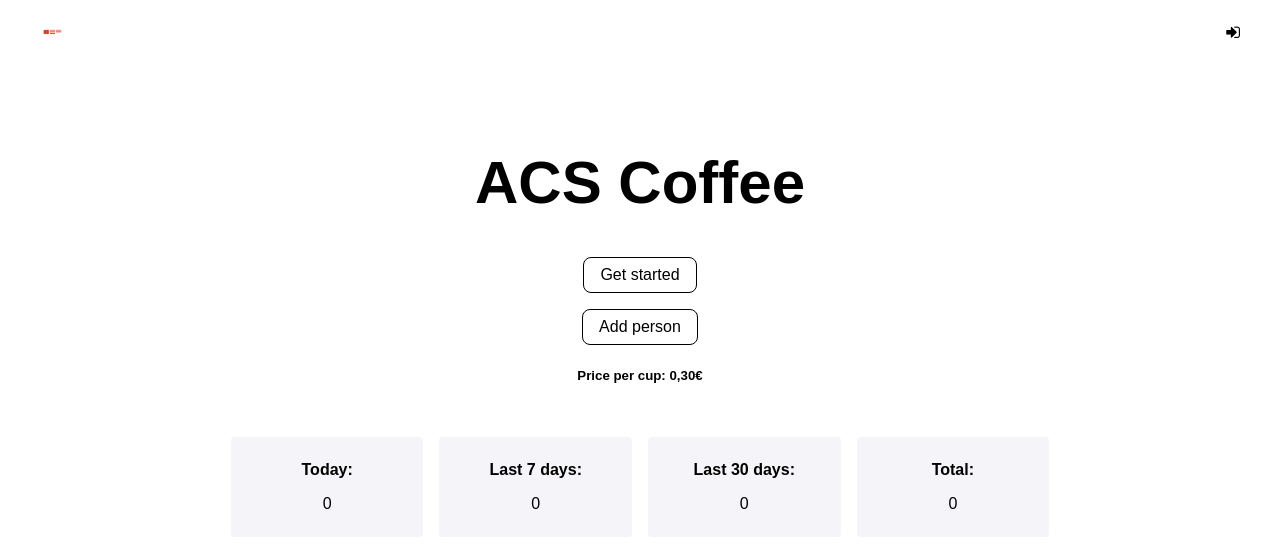
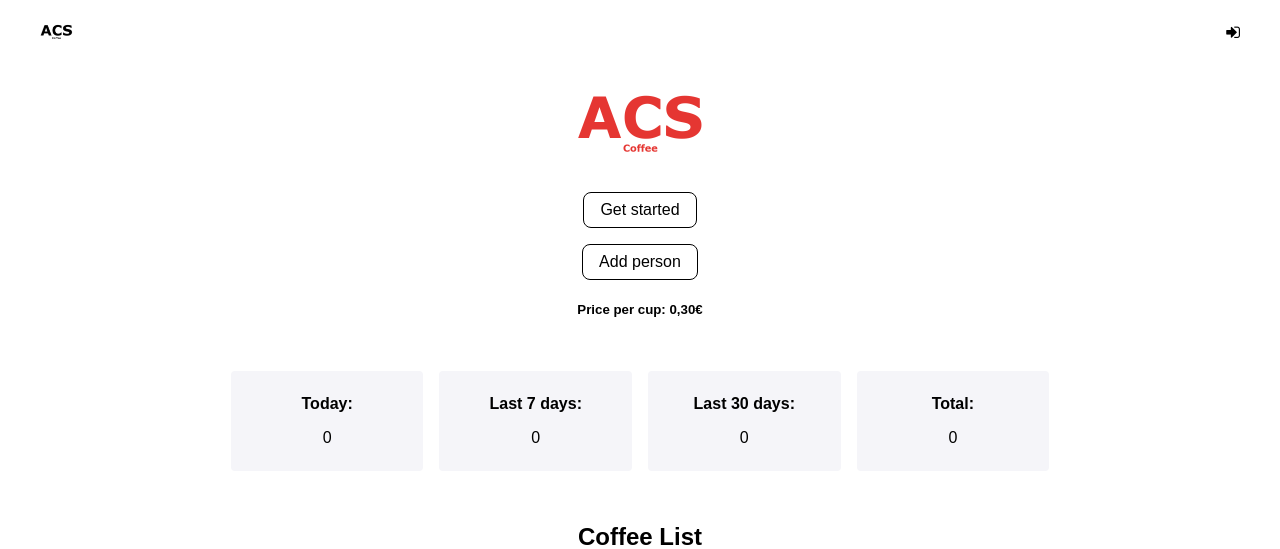
Before and after one commit to UniqueGithubUsername/acs-coffee, a Django app: page / in a window 1280 px wide. Shown: the top 549 px of the page. Run offline with Django 4.2, Linux system fonts and the light colour scheme; data comes from the database, SQL or seed files in the repository; data that the repository does not hold is empty.

Commit message:
more logos

```diff
--- a/acs_coffee_management/main/static/main/base.css
+++ b/acs_coffee_management/main/static/main/base.css
@@ -66,7 +66,7 @@ h1 {
 }
 
 .acs-logo2 {
-	height: 32px;
+	height: 64px;
 }
 
 .acs-content {
--- a/acs_coffee_management/main/templates/main/base.html
+++ b/acs_coffee_management/main/templates/main/base.html
@@ -9,12 +9,12 @@
 
   <!-- Load an icon library -->
   <link rel="stylesheet" href="https://cdnjs.cloudflare.com/ajax/libs/font-awesome/4.7.0/css/font-awesome.min.css">
-
+  <link rel="shortcut icon" type="image/png" href="{% static 'main/favicon.png' %}"/>
   <title>{% block title %}{% endblock %}</title>
 </head>
 <body>
 <div class="acs-nav" id="acs-nav">
-  <a class="acs-link" href="{% url 'index' %}" style="float: left;"><img class="acs-logo" src="{% static 'main/eonerc_logo2.png' %}"></a>
+  <a class="acs-link" href="{% url 'index' %}" style="float: left;"><img class="acs-logo" src="{% static 'main/eonerc_logo5.png' %}"></a>
   {% if user.is_authenticated %}
   <a class="acs-link" href="{% url 'logout' %}" style="float: right;"><i class="fa fa-sign-out" aria-hidden="true"></i></a>
   <a class="acs-link" href="{% url 'export' %}" style="float: right;"><i class="fa fa-download" aria-hidden="true"></i></a>
@@ -29,6 +29,7 @@
 </div>
 
 <div class="acs-content">
+  <img class="acs-logo2" src="{% static 'main/eonerc_logo4.png' %}">
   {% block content %}
   {% endblock %}
 </div>
--- a/acs_coffee_management/main/templates/main/index.html
+++ b/acs_coffee_management/main/templates/main/index.html
@@ -3,7 +3,7 @@
 {% load static %}
 
 {% block title %}
-ACS Coffee | Home
+ACS Coffee
 {% endblock %}
 
 {% block nav %}
@@ -11,7 +11,6 @@ ACS Coffee | Home
 
 {% block content %}
 <div class="acs-card">
-    <h1 class="acs-card-title">ACS Coffee</h1>
     <p><a class="acs-button" href="{% url 'faq' %}">Get started</a></p>
     <p><a class="acs-button" href="{% url 'newemployee' %}">Add person</a></p>
     <h5 class="acs-card-title">Price per cup: 0,30€</h5>
```
Also changed, not shown: acs_coffee_management/main/static/main/eonerc_logo3.png (added), acs_coffee_management/main/static/main/eonerc_logo4.png (added), acs_coffee_management/main/static/main/eonerc_logo5.png (added), acs_coffee_management/main/static/main/favicon.png (added).
